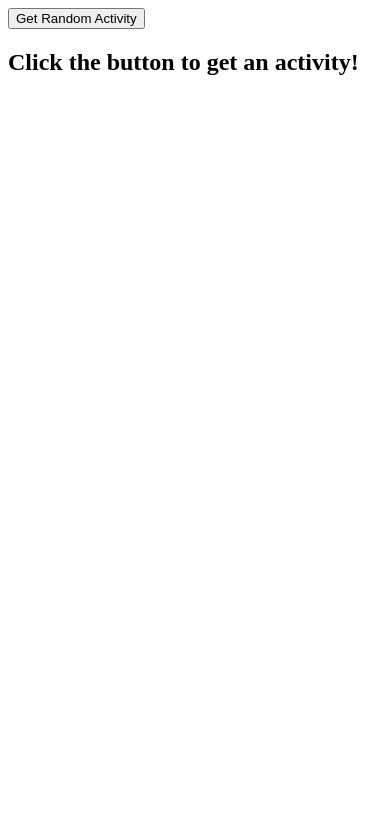
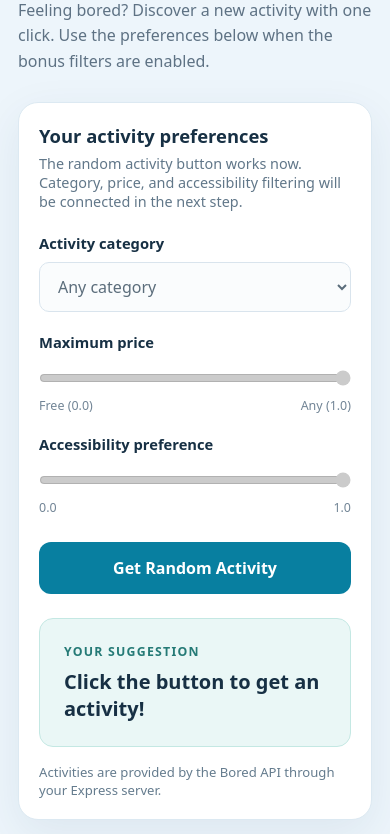
Before and after one commit to khattah/w12b, a website: page index.html in a window 390 px wide. Shown: the part 143-977 px from the top of the page. Before the commit the page ends 844 px from the top, so only its background shows below. Drawn offline with nearby package versions, Linux system fonts and the light colour scheme.

Commit message:
Improve W12B responsive page layout and prepare bonus filter controls

```diff
--- a/index.html
+++ b/index.html
@@ -1,28 +1,95 @@
-
 <!DOCTYPE html>
 <html lang="en">
 <head>
     <meta charset="UTF-8">
     <meta name="viewport" content="width=device-width, initial-scale=1.0">
-    <title>Random Activity Generator</title>
+    <title>Random Activity Generator | W12B</title>
+    <style>
+        :root {
+            font-family: system-ui, -apple-system, BlinkMacSystemFont, "Segoe UI", sans-serif;
+            color: #173044;
+            background: #edf5fb;
+        }
+        * { box-sizing: border-box; }
+        body { margin: 0; min-height: 100vh; padding: 44px 18px; }
+        .container { max-width: 820px; margin: 0 auto; }
+        .eyebrow { text-transform: uppercase; letter-spacing: .14em; font-size: .77rem; font-weight: 800; color: #1e7496; }
+        h1 { font-size: clamp(2rem, 5vw, 3rem); margin: 10px 0; line-height: 1.15; }
+        .intro { color: #5e7284; margin-bottom: 28px; line-height: 1.6; }
+        .card { background: #fff; border: 1px solid #dce9f2; border-radius: 20px; box-shadow: 0 14px 45px rgba(26,70,97,.08); padding: clamp(20px, 5vw, 36px); }
+        .section-title { font-size: 1.15rem; margin: 0 0 6px; }
+        .section-note { font-size: .9rem; color: #617789; margin: 0 0 22px; }
+        .filters { display: grid; grid-template-columns: repeat(2, minmax(0, 1fr)); gap: 20px; }
+        .field { display: flex; flex-direction: column; gap: 9px; }
+        .field-wide { grid-column: 1 / -1; }
+        label { font-weight: 700; font-size: .92rem; }
+        select, input[type="range"] { width: 100%; }
+        select { padding: 12px 14px; border: 1px solid #c9d9e6; background: #f8fbfd; border-radius: 10px; color: #173044; font: inherit; }
+        input[type="range"] { accent-color: #087fa0; margin: 9px 0 2px; }
+        .range-hints { display: flex; justify-content: space-between; gap: 12px; color: #728596; font-size: .78rem; }
+        .action { margin-top: 26px; }
+        button { width: 100%; border: 0; border-radius: 12px; background: #087fa0; color: white; font: inherit; font-weight: 800; padding: 15px 22px; cursor: pointer; transition: background .15s ease; }
+        button:hover { background: #056884; }
+        button:disabled { opacity: .65; cursor: wait; }
+        .result { margin-top: 24px; padding: 24px; background: #eaf7f6; border: 1px solid #c4e8e3; border-radius: 14px; }
+        .result-label { margin: 0 0 8px; color: #257a76; font-size: .77rem; letter-spacing: .1em; text-transform: uppercase; font-weight: 800; }
+        #activityResult { margin: 0; font-size: clamp(1.25rem, 3vw, 1.65rem); line-height: 1.35; overflow-wrap: anywhere; }
+        .notice { margin: 16px 0 0; font-size: .82rem; color: #657c8e; }
+        footer { text-align: center; margin-top: 24px; color: #72899b; font-size: .83rem; }
+        @media (max-width: 560px) { body { padding-top: 24px; } .filters { grid-template-columns: 1fr; } }
+    </style>
 </head>
 <body>
+    <main class="container">
+        <div class="eyebrow">InnoTech • Week 12B • Axios</div>
+        <h1>Find something fun to do.</h1>
+        <p class="intro">Feeling bored? Discover a new activity with one click. Use the preferences below when the bonus filters are enabled.</p>
 
-    <h1>Random Activity Generator</h1>
+        <div class="card">
+            <h2 class="section-title">Your activity preferences</h2>
+            <p class="section-note">The random activity button works now. Category, price, and accessibility filtering will be connected in the next step.</p>
 
-    <p>Are you bored? Let's find something fun to do!</p>
+            <div class="filters">
+                <div class="field field-wide">
+                    <label for="category">Activity category</label>
+                    <select id="category" disabled>
+                        <option value="">Any category</option>
+                        <option value="education">Education</option>
+                        <option value="recreational">Recreational</option>
+                        <option value="social">Social</option>
+                        <option value="charity">Charity</option>
+                        <option value="cooking">Cooking</option>
+                        <option value="relaxation">Relaxation</option>
+                        <option value="busywork">Busywork</option>
+                    </select>
+                </div>
+                <div class="field">
+                    <label for="price">Maximum price</label>
+                    <input type="range" id="price" min="0" max="1" step="0.1" value="1" disabled>
+                    <div class="range-hints"><span>Free (0.0)</span><span>Any (1.0)</span></div>
+                </div>
+                <div class="field">
+                    <label for="accessibility">Accessibility preference</label>
+                    <input type="range" id="accessibility" min="0" max="1" step="0.1" value="1" disabled>
+                    <div class="range-hints"><span>0.0</span><span>1.0</span></div>
+                </div>
+            </div>
 
-    <button id="activityBtn">Get Random Activity</button>
+            <div class="action">
+                <button id="activityBtn" type="button">Get Random Activity</button>
+            </div>
 
-    <h2 id="activityResult">
-        Click the button to get an activity!
-    </h2>
+            <section class="result" aria-live="polite">
+                <p class="result-label">Your suggestion</p>
+                <h2 id="activityResult">Click the button to get an activity!</h2>
+            </section>
+            <p class="notice">Activities are provided by the Bored API through your Express server.</p>
+        </div>
+        <footer>Random Activity Generator • InnoTech W12B</footer>
+    </main>
 
-    <!-- Axios Library -->
+    <!-- Axios loads before the application script. -->
     <script src="https://cdn.jsdelivr.net/npm/axios/dist/axios.min.js"></script>
-
-    <!-- Our JavaScript -->
     <script src="app.js"></script>
-
 </body>
 </html>
```
